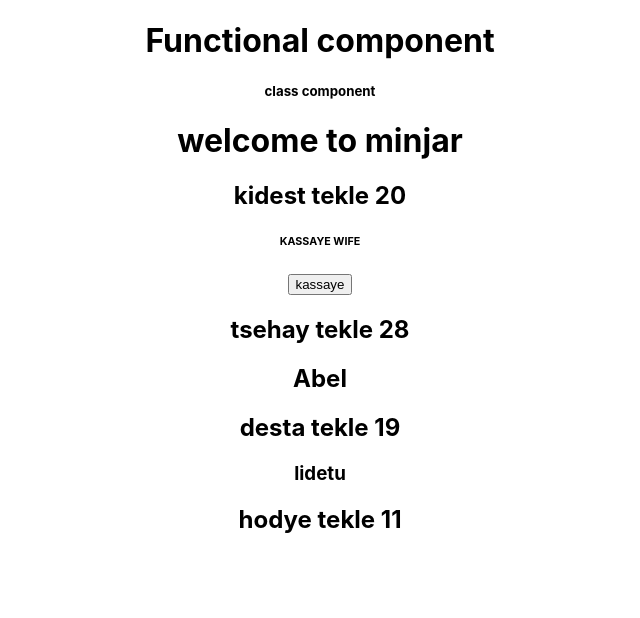
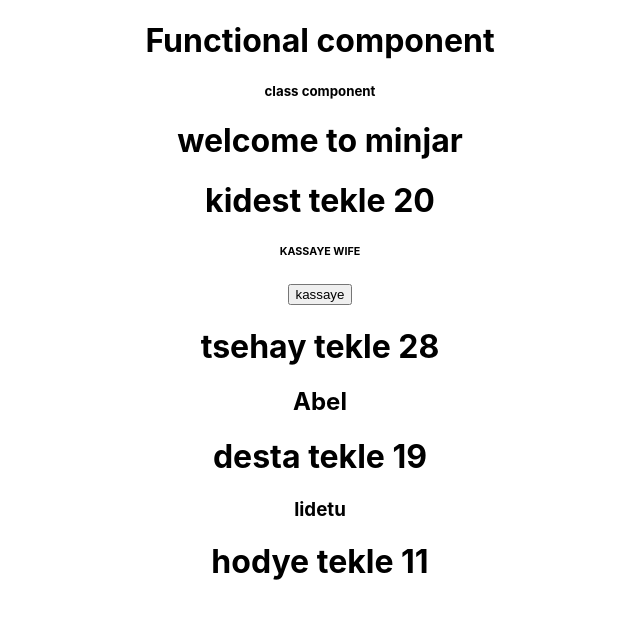
Before and after one commit to kasaye23/sms-spa, a React (Create React App) app: page / in a window 1280 px wide. Shown: the top 618 px of the page, without its empty margins (320-960 px from the left). Built offline with nearby package versions, Linux system fonts and the light colour scheme.

Commit message:
add extention and use rcc short cut

```diff
--- a/src/Component/props.js
+++ b/src/Component/props.js
@@ -1,14 +1,28 @@
-import React from 'react';
-const Full_name = (props) => {
-    return (
-        <div>
-        <h2>
-           {props.name} tekle {props.age}
-        </h2>
-        {props.children}
+// import React from 'react';
+// const Full_name = (props) => {
+//     return (
+//         <div>
+//         <h2>
+//            {props.name} tekle {props.age}
+//         </h2>
+//         {props.children}
 
-        </div>
-        );
+//         </div>
+//         );
+// }
+
+// export default Full_name ;
+
+
+
+import React , { Component} from "react";
+export default class props extends Component {
+    render(){
+        return(
+            <div>
+                <h1> {this.props.name}  tekle {this.props.age}</h1>
+            {this.props.children}
+            </div>
+        )
+    }
 }
-
-export default Full_name ;
```
